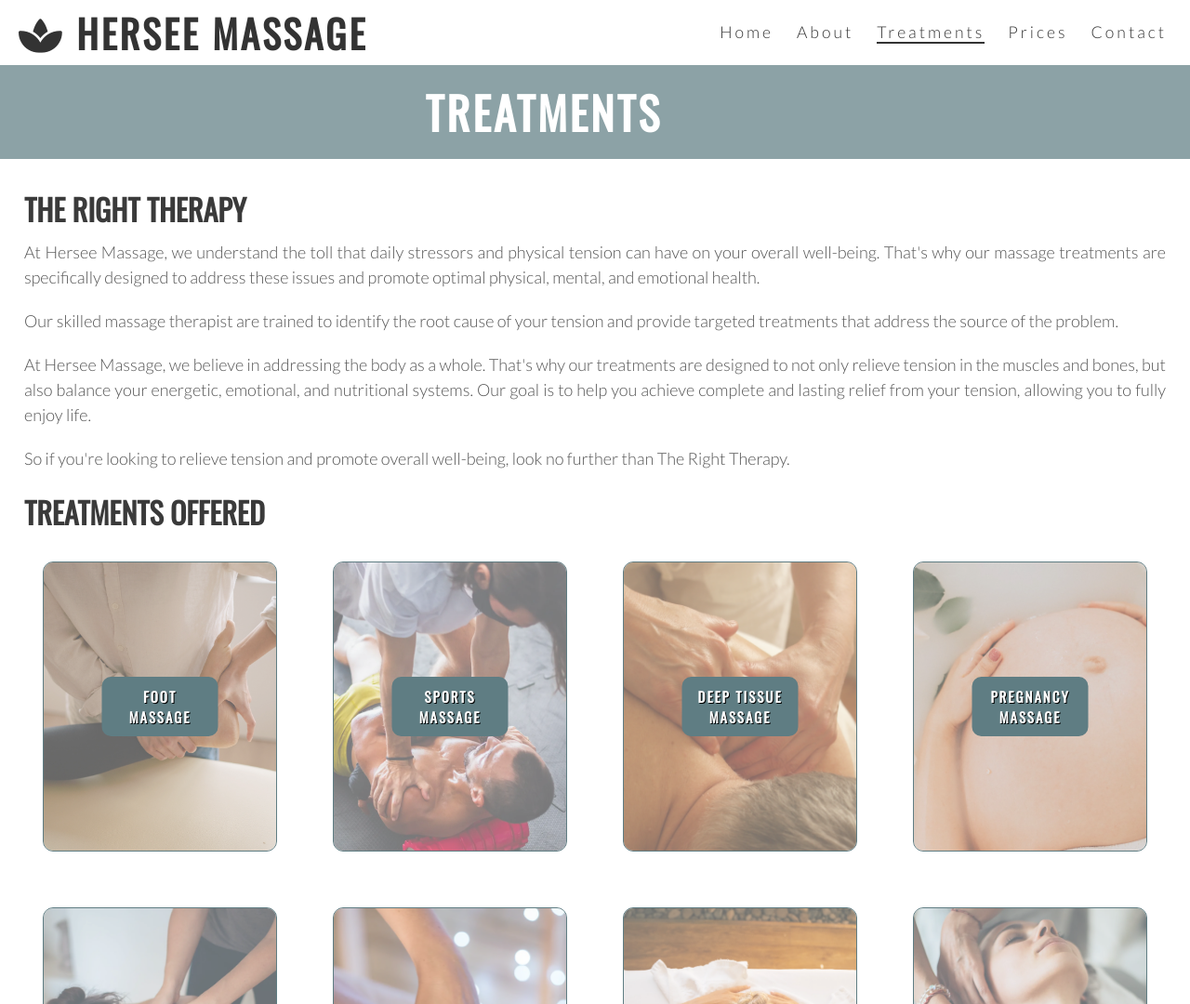
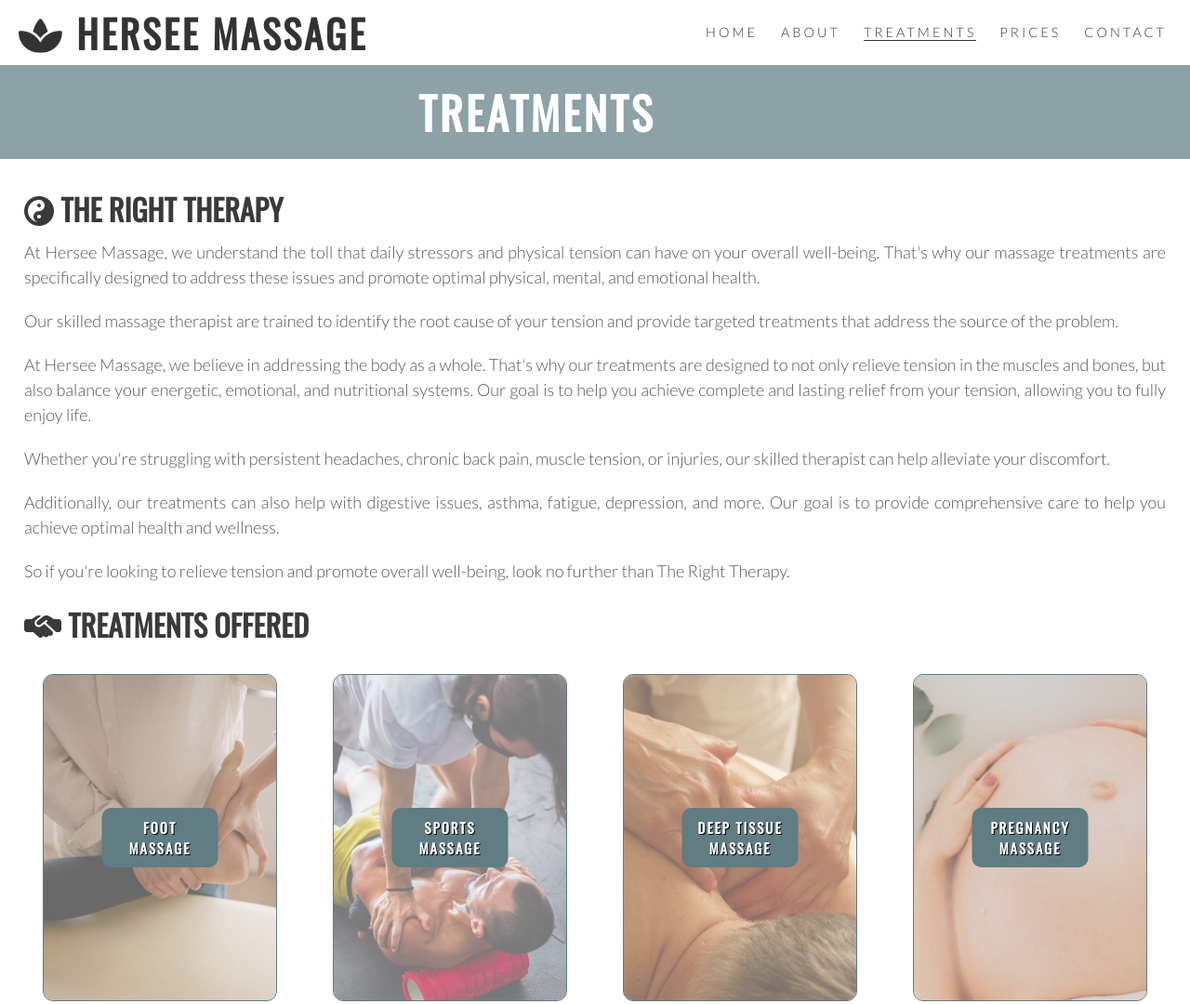
Before and after one commit to dannykadoshi/hersee-massage, a plain HTML site: page treatments.html in a window 1280 px wide. Shown: the top 1080 px of the page at 93% size. Drawn offline with nearby package versions, Linux system fonts and the light colour scheme.

Commit message:
Update font for headings and improve styling for accessibility

```diff
--- a/assets/css/style.css
+++ b/assets/css/style.css
@@ -38,7 +38,7 @@ h1 {
 /* Navigation links */
 
 nav {
-    font-size: 110%;
+    font-size: 90%;
     letter-spacing: 3px;
     line-height: 70px;
     float: right;
@@ -55,6 +55,7 @@ nav li {
     float: right;
     list-style-type: none;
     margin-right: 25px;
+    text-transform: uppercase;
 }
 
 nav a {
@@ -63,11 +64,11 @@ nav a {
 }
 
 nav a:hover {
-    border-bottom: 2px solid #333;
+    border-bottom: 1px solid #333;
 }
 
 .active {
-    border-bottom: 2px solid #333;
+    border-bottom: 1px solid #333;
 }
 
 /* Intro section and image styling */
@@ -254,6 +255,7 @@ p.address {
     margin-bottom: 30px;
     font-weight: bold;
     display: block;
+    font-family: Oswald, sans-serif;
 }
 
 .contact-section form {
@@ -328,6 +330,7 @@ p.address {
     padding: 5px;
     font-size: 48px;
     font-weight: bold;
+    font-family: Oswald, sans-serif;
 }
 
 /* Pricing table styling */
@@ -392,6 +395,7 @@ tr:nth-child(odd) {
     text-align: center;
     text-transform: uppercase;
     margin-bottom: 30px;
+    font-family: Oswald, sans-serif;
 }
 
 .discount-container {
@@ -421,6 +425,7 @@ tr:nth-child(odd) {
     font-size: 24px;
     margin-bottom: 10px;
     text-transform: uppercase;
+    font-family: Oswald, sans-serif;
 }
 
 .discount-card p {
@@ -469,6 +474,7 @@ tr:nth-child(odd) {
     font-size: 28px;
     font-weight: bold;
     margin-bottom: 20px;
+    font-family: Oswald, sans-serif;
 }
 
 .about-text p {
@@ -506,11 +512,12 @@ main {
     display: grid;
     grid-template-columns: repeat(4, 1fr);
     gap: 20px;
+    padding-bottom: 50px;
 }
 
 .card {
     width: 250px;
-    height: 310px;
+    height: 350px;
     margin: 20px;
     perspective: 1000px;
     border: 1px solid rgb(95, 125, 131);
@@ -569,7 +576,7 @@ main {
 
 .card-back {
     transform: rotateY(180deg);
-    background-color: rgba(95, 125, 131, 0.713);
+    background-color: rgba(95, 125, 131, 0.228);
     color: #000;
     display: flex;
     flex-direction: column;
@@ -616,17 +623,18 @@ main {
 
 .card-back li {
     margin-bottom: 5px;
-    color: #fff;
+    color: #000;
 }
 /* Style for list cards list bullet points */
 .arrow-list {
     list-style-type: none;
     position: relative;
+    padding-left: 30px;
   }
   .arrow-list:before {
-    content: "\2192";
+    content: "\25BA";
     position: absolute;
-    left: -1.3em;
+    left: -0.2em;
   }
 
 /* Style for the headings inside each individual div */
--- a/treatments.html
+++ b/treatments.html
@@ -41,7 +41,7 @@
     <main>
         <section>
             <div class="right-treatment">
-                <h2>The right therapy</h2>
+                <h2><i class="fas fa-yin-yang"></i> The right therapy</h2>
                 <p>At Hersee Massage, we understand the toll that daily stressors and physical tension can have on your
                     overall well-being. That's why our massage treatments are specifically designed to address these
                     issues and promote optimal physical, mental, and emotional health.</p>
@@ -55,11 +55,17 @@
                     emotional, and nutritional systems. Our goal is to help you achieve complete and lasting relief from
                     your tension, allowing you to fully enjoy life.</p>
 
+                <p>Whether you're struggling with persistent headaches, chronic back pain, muscle tension, or injuries,
+                    our skilled therapist can help alleviate your discomfort. </p>
+
+                <p>Additionally, our treatments can also help with digestive issues, asthma, fatigue, depression, and
+                    more. Our goal is to provide comprehensive care to help you achieve optimal health and wellness.</p>
+
                 <p>So if you're looking to relieve tension and promote overall well-being, look no further than The
                     Right Therapy.</p>
             </div>
             <div class="treatment-list">
-                <h2>Treatments Offered</h2>
+                <h2><i class="fas fa-handshake-alt"></i> Treatments Offered</h2>
                 <section>
                     <!--First flipping card-->
                     <div class="card-container">
@@ -78,7 +84,6 @@
                                         <li class="arrow-list">Helps alleviate plantar fasciitis</li>
                                         <li class="arrow-list">Reduces pain and stiffness in the feet and lower legs
                                         </li>
-                                        <li class="arrow-list">Can help with headaches and migraines</li>
                                     </ul>
                                 </div>
                             </div>
@@ -141,7 +146,7 @@
                                         <li class="arrow-list">Reduces swelling in the arms and legs</li>
                                         <li class="arrow-list">Alleviates muscle cramps and spasms</li>
                                         <li class="arrow-list">Improves sleep and reduces insomnia</li>
-                                        <li class="arrow-list">Reduces stress and anxiety during pregnancy</li>
+                                        <li class="arrow-list">Reduces stress and anxiety</li>
                                     </ul>
                                 </div>
                             </div>
@@ -204,7 +209,6 @@
                                         <li class="arrow-list">Relieves neck and shoulder stiffness</li>
                                         <li class="arrow-list">Improves range of motion in the neck and shoulders</li>
                                         <li class="arrow-list">Can help alleviate stress and anxiety</li>
-                                        <li class="arrow-list">May help lower high blood pressure</li>
                                     </ul>
                                 </div>
                             </div>
@@ -234,12 +238,7 @@
                 </section>
             </div>
             <div class="appointment-requirement">
-                <p>Whether you're struggling with persistent headaches, chronic back pain, muscle tension, or injuries,
-                    our skilled therapist can help alleviate your discomfort. </p>
-
-                <p>Additionally, our treatments can also help with digestive issues, asthma, fatigue, depression, and
-                    more. Our goal is to provide comprehensive care to help you achieve optimal health and wellness.</p>
-                <h3>Please bring to your appointment:</h3>
+                <h3>Please bring to your appointment: <i class="fas fa-exclamation-circle"></i></h3>
                 <ul>
                     <li class="arrow-list">
                         <p>Appropriate dress: Wear comfortable, loose-fitting clothing to your appointment.</p>
```
Also changed, not shown: prices.html (+1 -1 lines).
